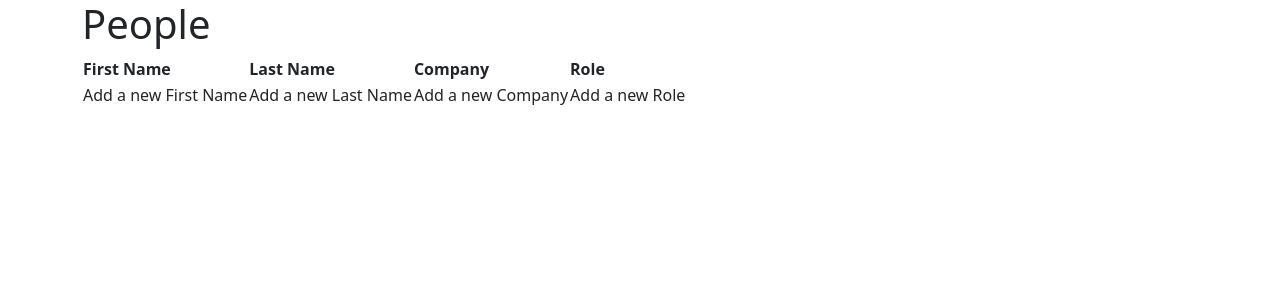
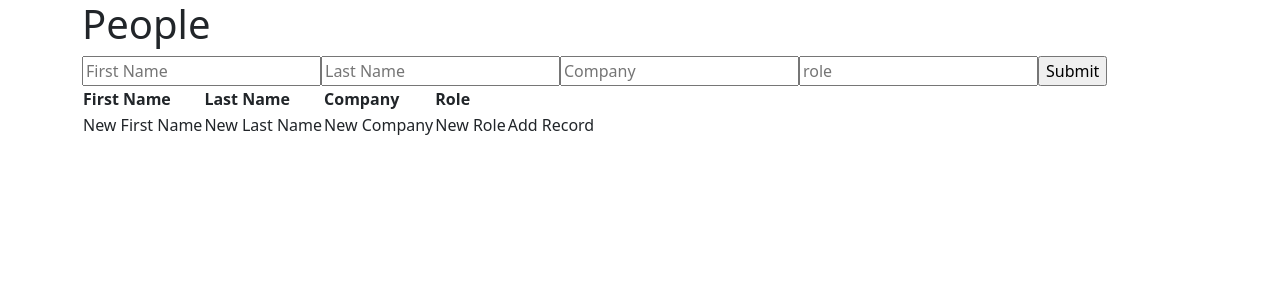
Before and after one commit to akodali92/looker_projects, a Flask app: page /persons in a window 1280 px wide. Shown: the top 300 px of the page. Run offline with Flask 2, Linux system fonts and the light colour scheme; data that the repository does not hold is empty.

Commit message:
Add form to add PersonModel records

```diff
--- a/app/models/persons.py
+++ b/app/models/persons.py
@@ -9,6 +9,7 @@ from .shared.default_values import default_uuid
 class PersonModel(BaseMixin, db.Model):
 
     __tablename__ = 'persons'
+    __table_args__ = (db.UniqueConstraint('first_name', 'last_name', 'company', 'role', name='unique_person_record'),)
 
     # columns
     sk_person = db.Column(db.String, primary_key=True, default=default_uuid)
@@ -20,7 +21,7 @@ class PersonModel(BaseMixin, db.Model):
     full_name = column_property(first_name + " " + last_name)
     person_record = column_property(first_name + " " + last_name + " - " + company + ", " + role)
 
-    db.UniqueConstraint(first_name, last_name, company, role)
+
 
 
     # print function
--- a/app/models/shared/default_values.py
+++ b/app/models/shared/default_values.py
@@ -4,4 +4,4 @@ from uuid import uuid4
 # project imports
 
 
-default_uuid = str(uuid4()).replace('-','')
+default_uuid = lambda: str(uuid4()).replace('-','')
--- a/app/routes/persons.py
+++ b/app/routes/persons.py
@@ -1,5 +1,5 @@
 # python imports
-from flask import Blueprint, render_template
+from flask import redirect, render_template, request, url_for
 
 # project imports
 from app import app
@@ -11,3 +11,15 @@ from ..models.persons import PersonModel
 def persons():
     persons = PersonModel.query.all()
     return render_template('persons.html', persons=persons)
+
+
+@app.route("/persons/new", methods=['POST'])
+def persons_new():
+    form_dict = dict(request.form)
+    person_record = PersonModel(**form_dict)
+    try:
+        person_record.save_to_db()
+        print(f"Inserted: {person_record.sk_person}")
+    except Exception as e:
+        print(f"Not inserted: {e}")
+    return redirect(url_for('persons'))
--- a/app/templates/persons.html
+++ b/app/templates/persons.html
@@ -21,15 +21,24 @@
                 <td>{{ person.company }}</td>
                 <td>{{ person.role }}</td>
                 <td>Edit Record</td>
+                <td>Delete Record</td>
             </tr>
             {% endfor %}
                 <tr>
-                    <td>Add a new First Name</td>
-                    <td>Add a new Last Name</td>
-                    <td>Add a new Company</td>
-                    <td>Add a new Role</td>
+                    <td>New First Name</td>
+                    <td>New Last Name</td>
+                    <td>New Company</td>
+                    <td>New Role</td>
+                    <td>Add Record</td>
                 </tr>
         </tbody>
+        <form action="{{ request.path }}/new" method="POST">
+            <input type="text" name="first_name" placeholder="First Name" />
+            <input type="text" name="last_name" placeholder="Last Name" />
+            <input type="text" name="company" placeholder="Company" />
+            <input type="text" name="role" placeholder="role" />
+            <input type="submit" value="Submit" />
+        </form>
     </table>
 
 
```
